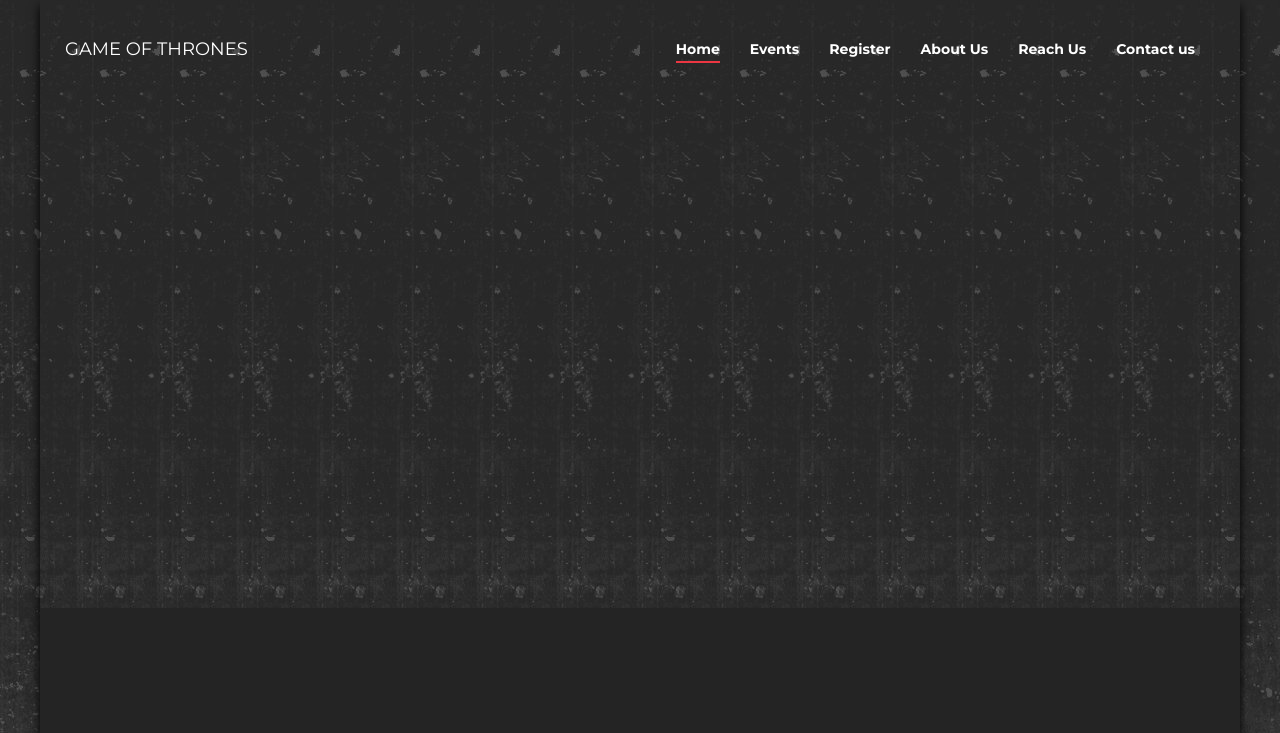
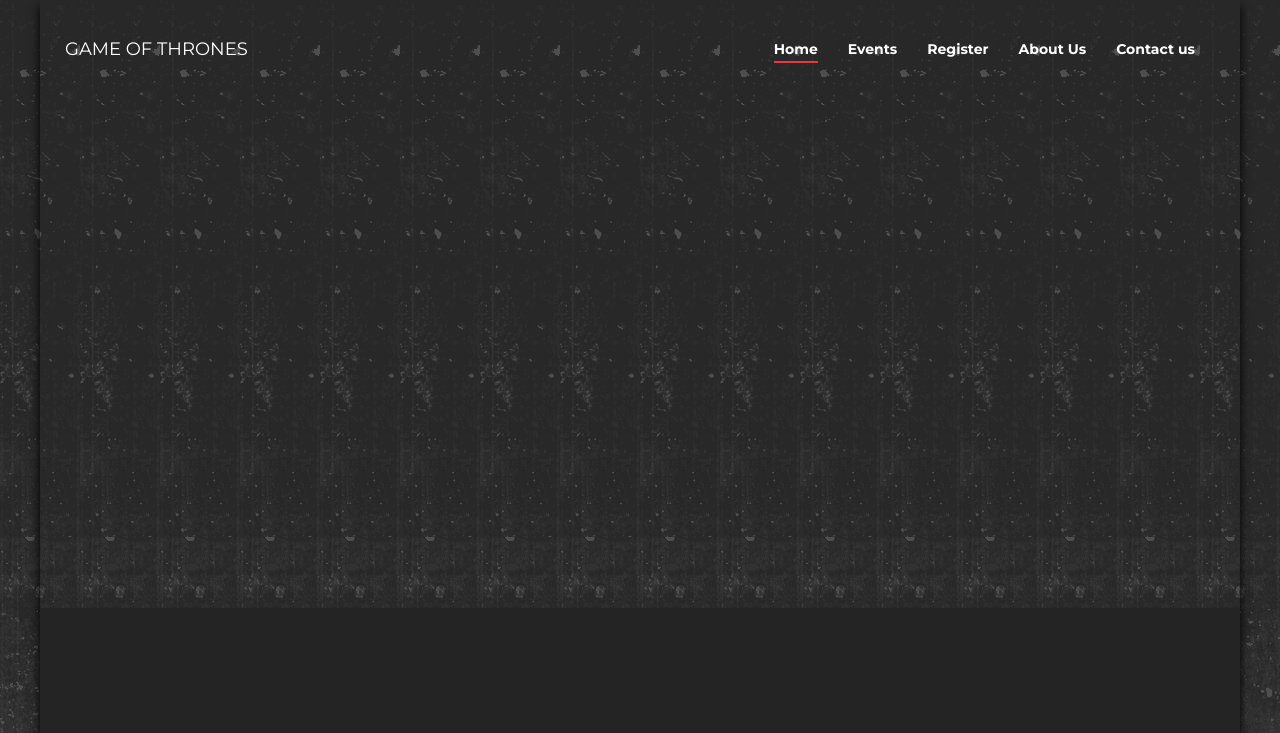
Before and after one commit to Faizaankhan3/GOT, a plain HTML site: page index-boxed.html in a window 1280 px wide. Shown: the top 733 px of the page. Drawn offline with Linux system fonts and the light colour scheme; some packages are replaced by stand-ins of ours.

Commit message:
gallery template

```diff
--- a/index-boxed.html
+++ b/index-boxed.html
@@ -190,8 +190,8 @@
 </ul>
 -->
                                         </li>
-                                        <li>
-                                            <a href="#">Reach Us</a>
+                                        <!--<li>-->
+                                            <!--<a href="#">Reach Us</a>-->
                                             <!--
 <ul class="child-nav">
 <li><a href="calendar-full-view.html">Calendar full view</a></li>
@@ -200,7 +200,7 @@
 <li><a href="event-details.html">Event details</a></li>
 </ul>
 -->
-                                        </li>
+                                        <!--</li>-->
                                         <!--
 <li>
 <a href="#">Blog</a>
```
Also changed, not shown: index.html (+1 -0 lines).
